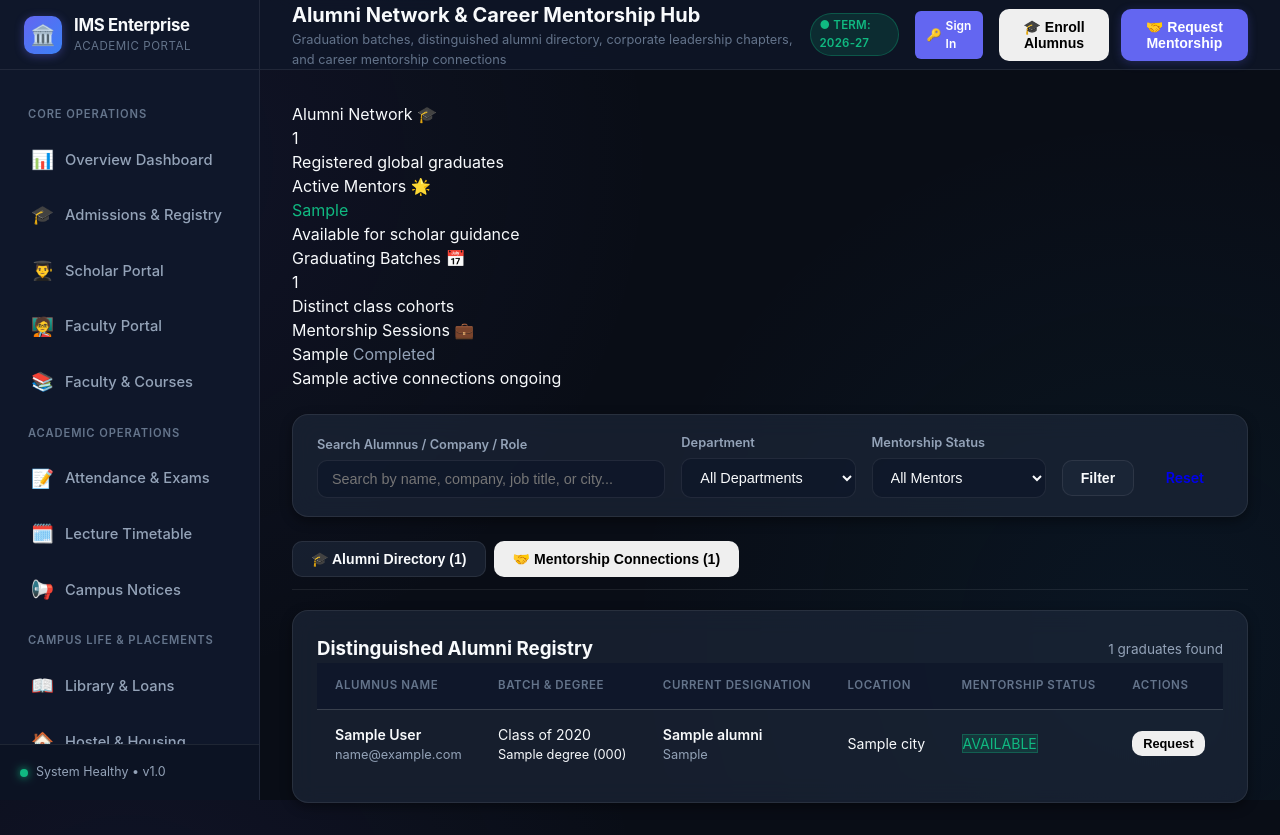
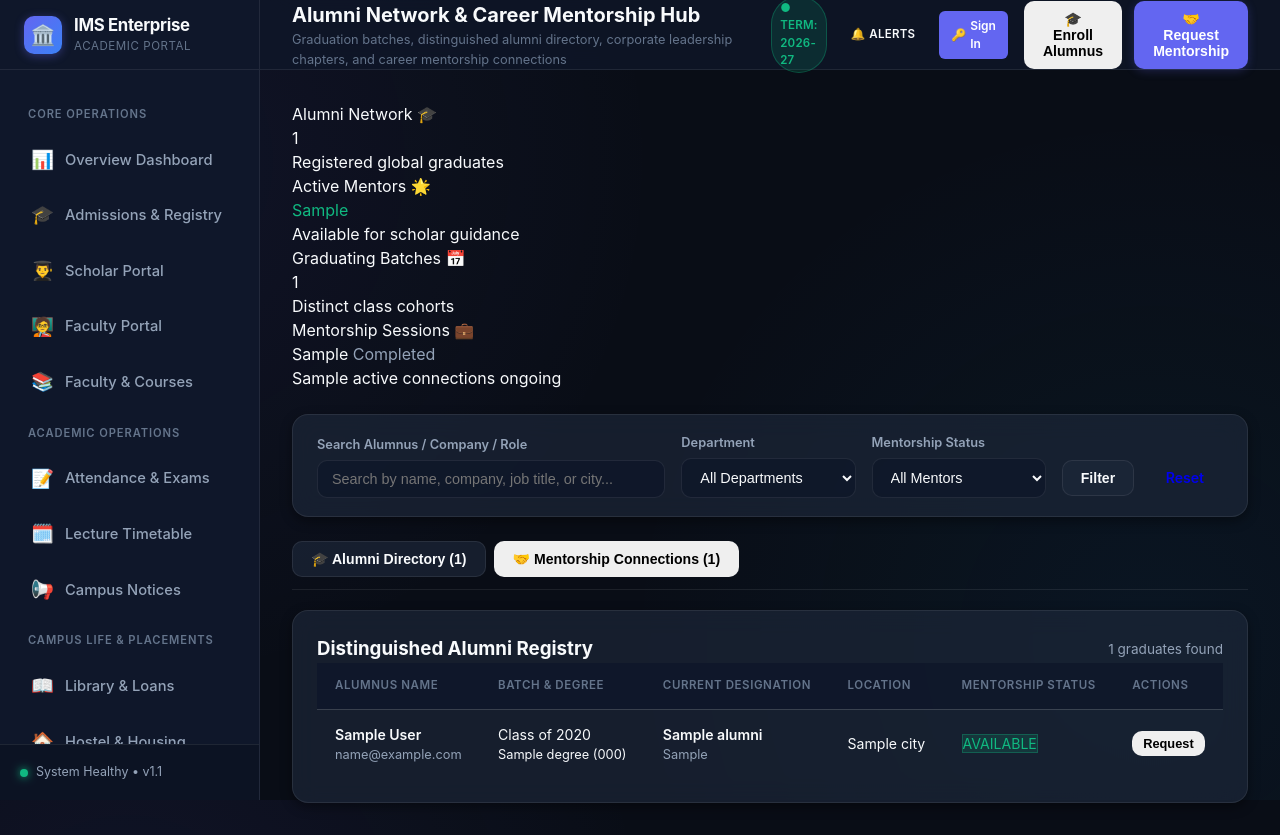
Before and after one commit to AadityaBhuree/Institute-Management-System, a Python web app: template templates/alumni.html in a window 1280 px wide. Run offline with Jinja, Linux system fonts and the light colour scheme; the template is opened without the code that fills it: most values are stand-ins (such as "Sample title", 1, 10 or a date in 2020).

Commit message:
feat: update base template

```diff
--- a/templates/base.html
+++ b/templates/base.html
@@ -105,6 +105,10 @@
         </a>
 
         <div class="nav-label">Administration & Governance</div>
+        <a href="/notifications" class="nav-item {% if active_page == 'notifications' %}active{% endif %}" id="nav-notifications" {% if active_page == 'notifications' %}aria-current="page"{% endif %}>
+          <span class="nav-icon" aria-hidden="true">🔔</span>
+          <span>Alerts & Notifications</span>
+        </a>
         <a href="/leaves" class="nav-item {% if active_page == 'leaves' %}active{% endif %}" id="nav-leaves" {% if active_page == 'leaves' %}aria-current="page"{% endif %}>
           <span class="nav-icon" aria-hidden="true">📋</span>
           <span>Leave Management</span>
@@ -126,7 +130,7 @@
       <div class="sidebar-footer">
         <div class="system-status">
           <span class="status-dot" aria-hidden="true"></span>
-          <span>System Healthy • v1.0</span>
+          <span>System Healthy • v1.1</span>
         </div>
       </div>
     </aside>
@@ -147,6 +151,9 @@
         </div>
         <div class="header-right">
           <span class="badge-tag badge-success">● Term: 2026-27</span>
+          <a href="/notifications" class="badge-tag badge-secondary" style="text-decoration: none; color: inherit; display: inline-flex; align-items: center; gap: 4px;" aria-label="Notifications">
+            <span aria-hidden="true">🔔</span> Alerts
+          </a>
           {% if current_user %}
             <span class="user-badge">
               <span aria-hidden="true">👤</span> {{ current_user.username }} ({{ current_user.role|capitalize }})
```
